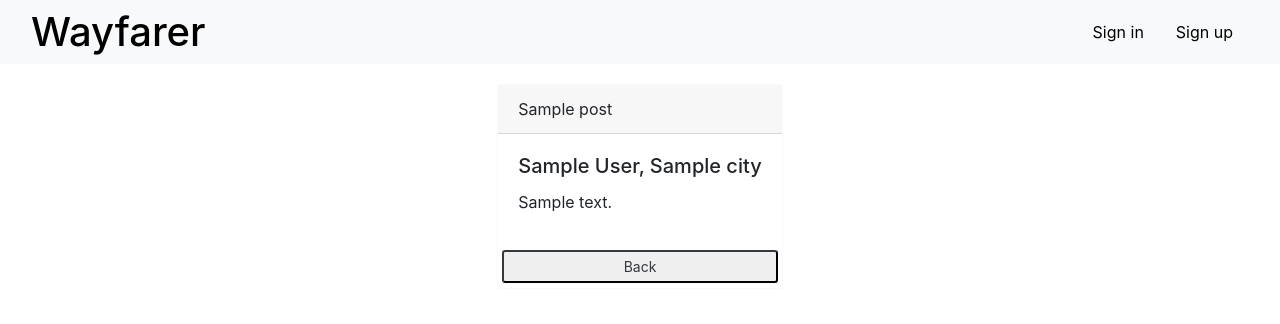
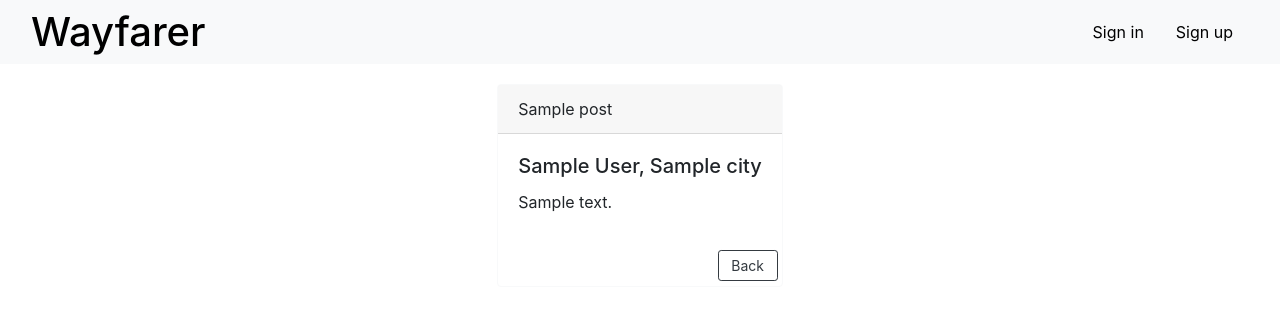
Before and after one commit to MT-Jackrabbit/sei_Project_Two, a Django app: page /user/1/show_post in a window 1280 px wide. Shown: the top 324 px of the page. Run offline with Django 3.2, Linux system fonts and the light colour scheme; tables that the repository leaves empty hold one stand-in row (values such as "Sample post"); some libraries are stand-ins or nearby versions.

Commit message:
moves back button on post show page

```diff
--- a/main_app/static/styles/show_post.css
+++ b/main_app/static/styles/show_post.css
@@ -1,5 +1,5 @@
 .card {
-    max-width: 90%;
+    max-width: 80%;
 }
 
 #section__post-content {
@@ -11,4 +11,10 @@
 
 #btn-back {
     margin-bottom: 5px;
+    width: 60px;
 }
+
+#div__btn-back {
+    display: flex;
+    justify-content: flex-end;
+}
--- a/main_app/templates/user/show_post.html
+++ b/main_app/templates/user/show_post.html
@@ -11,7 +11,9 @@
             <h5 class="card-title">{{ post.author }}, {{ post.city }}</h5>
             <p class="card-text">{{ post.content }}</p>
         </div>
-        <button class="btn-outline-dark btn-sm mt-3 mx-1" id="btn-back" onclick="history.back()">Back</button>
+        <div id="div__btn-back">
+            <button class="btn btn-outline-dark btn-sm mt-3 mx-1" id="btn-back" onclick="history.back()">Back</button>
+        </div>
     </div>
 </section>
 {% endblock %}
```
